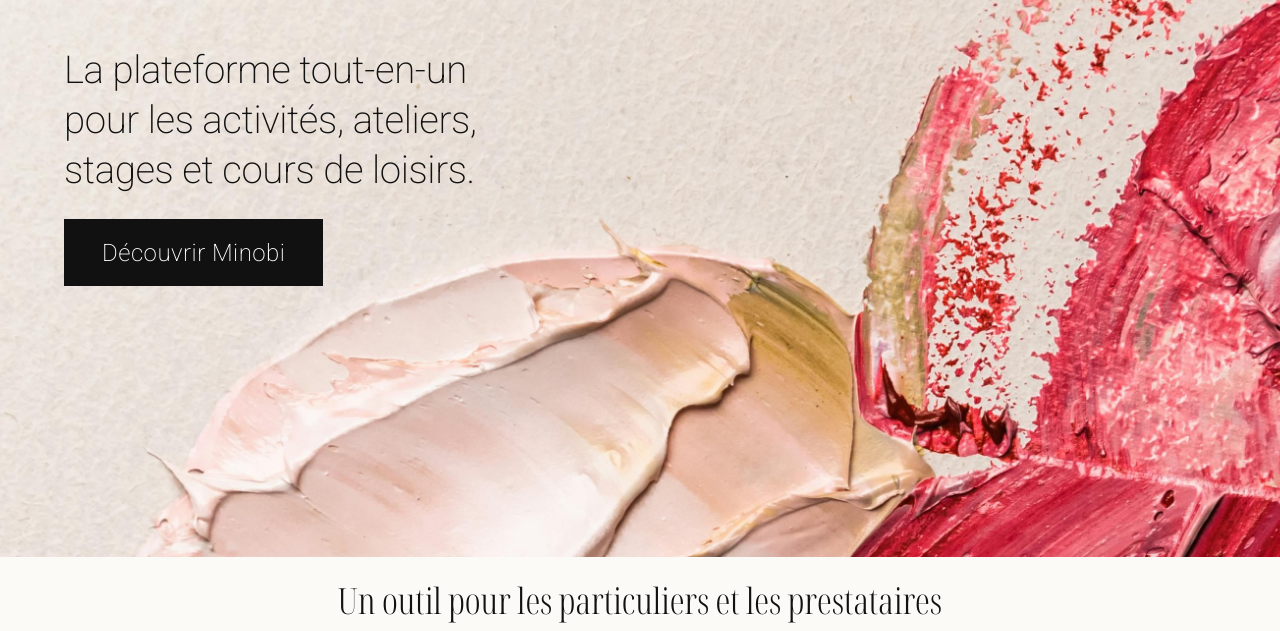
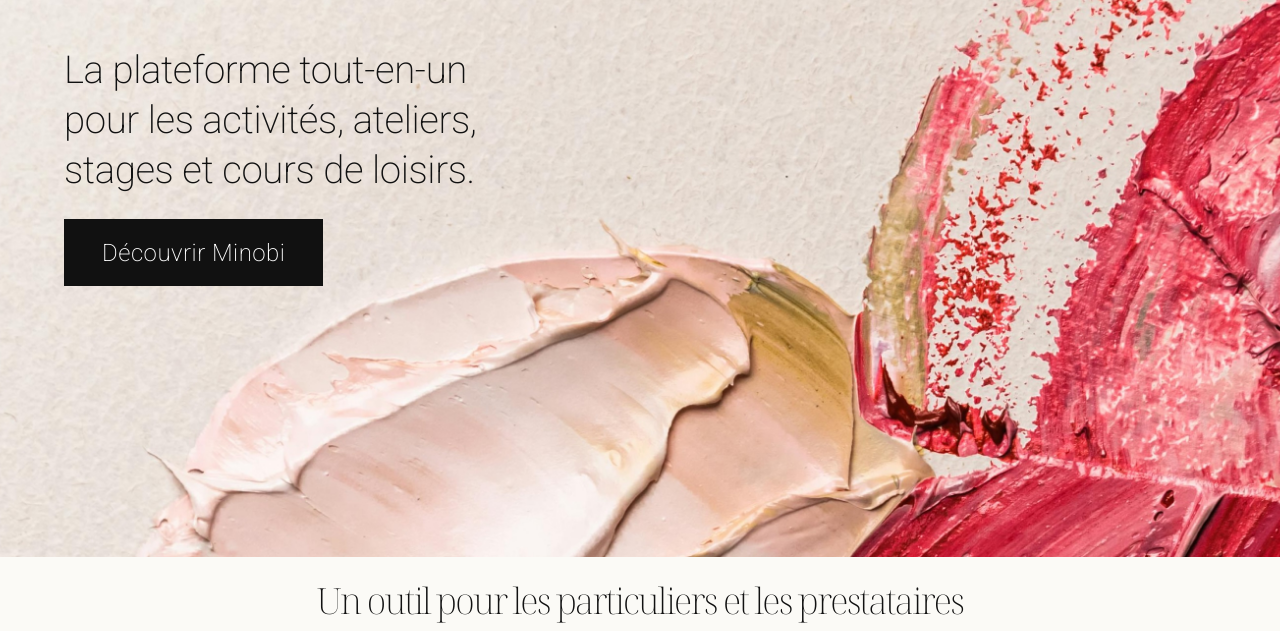
Before and after one commit to Philippe-5533/minobi-landing, a plain HTML site: page index.html in a window 1280 px wide. Shown: the part 169-800 px from the top of the page. Drawn offline with nearby package versions, Linux system fonts and the light colour scheme; no server answers.

Commit message:
Updated.

```diff
--- a/index.html
+++ b/index.html
@@ -32,8 +32,8 @@
       h1,
       h2,
       h3 {
-        font-stretch: 75%; /* condensed titles */
         font-family: minobiDisplay, sans-serif;
+        letter-spacing: -0.05em;
       }
 
       p,
@@ -63,7 +63,7 @@
 
       @font-face {
         font-family: "minobiDisplay";
-        src: url("assets/fonts/elan-condensed-300-normal.woff2") format("woff2");
+        src: url("assets/fonts/elan-normal-200-normal.woff2") format("woff2");
         font-display: swap;
         font-weight: 300;
         font-stretch: 100%;
```
Also changed, not shown: assets/fonts/elan-extended-200-normal.woff2 (added), assets/fonts/elan-normal-200-normal.woff2 (added), assets/fonts/elan-normal-300-normal.woff2 (added).
